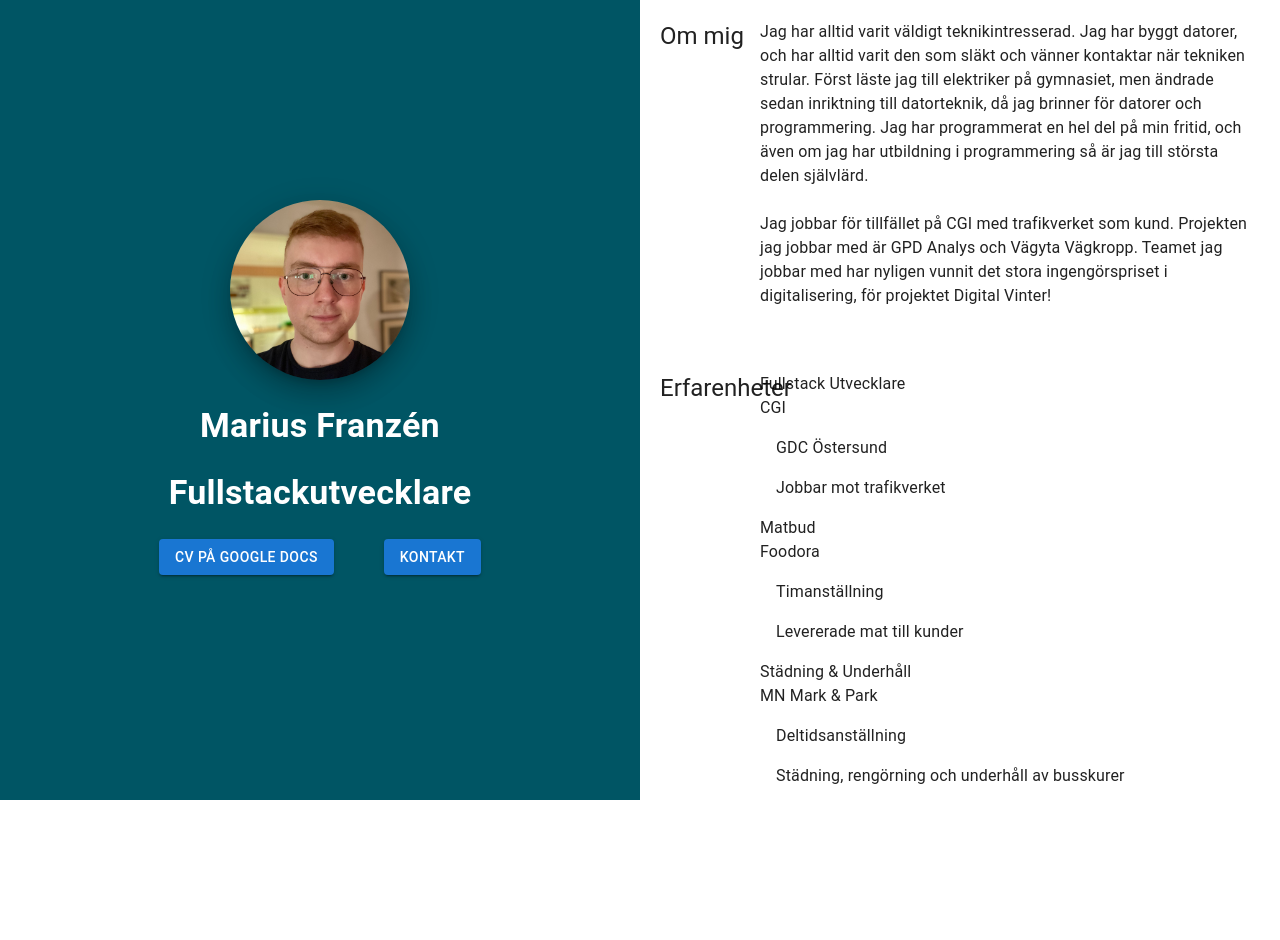
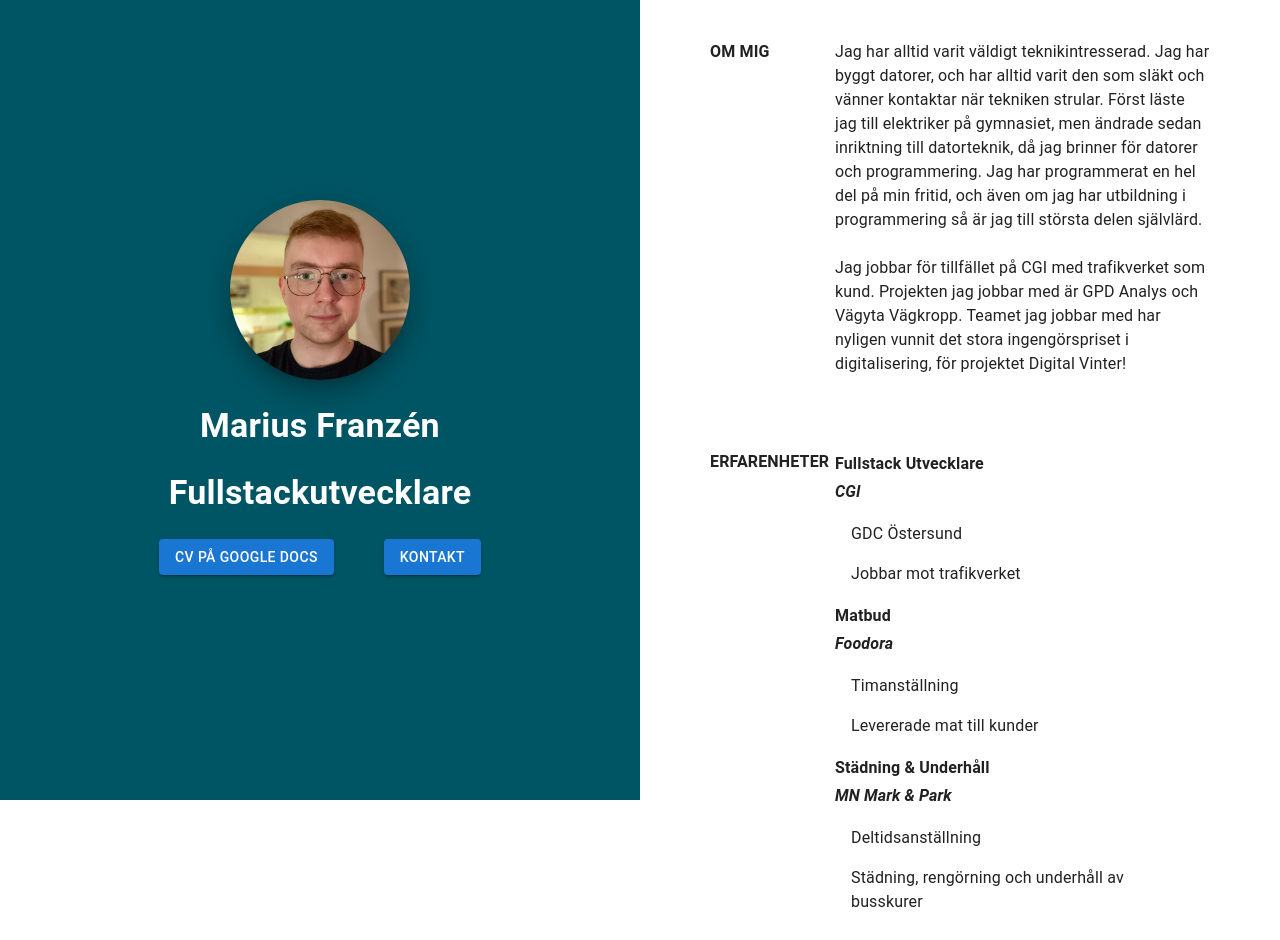
Before and after one commit to mariusfranzen/mariusfranzen.github.io, a React (Create React App) app: page / in a window 1280 px wide. Before the commit the page ends 824 px from the top, so only its background shows below. Built offline with nearby package versions, Linux system fonts and the light colour scheme.

Commit message:
section changes

```diff
--- a/src/components/common/section/Section.tsx
+++ b/src/components/common/section/Section.tsx
@@ -9,7 +9,10 @@ interface Props {
 
 const useStyles = makeStyles({
     root: {
-        padding: "20px"
+        padding: "40px 70px 10px 70px"
+    },
+    text: {
+        textTransform: "uppercase"
     }
 })
 
@@ -18,10 +21,10 @@ function Section({ title, children }: Props): ReactElement {
 
     return (
         <Grid container direction="row" justifyContent="flex-start" alignItems="flex-start" className={classes.root}>
-            <Grid item xs={2}>
-                <Typography variant="h5">{title}</Typography>
+            <Grid item xs={3}>
+                <Typography variant="body1" fontWeight="700" className={classes.text}>{title}</Typography>
             </Grid>
-            <Grid item xs={10}>
+            <Grid item xs={9}>
                 {children}
             </Grid>
         </Grid>
--- a/src/components/experiences/Experience.tsx
+++ b/src/components/experiences/Experience.tsx
@@ -1,4 +1,5 @@
 import { Grid, List, ListItem, Typography } from '@material-ui/core'
+import { makeStyles } from '@material-ui/styles'
 import React, { ReactElement } from 'react'
 import experience from '../../types/experience'
 
@@ -6,16 +7,22 @@ interface Props {
     experience: experience
 }
 
+const useStyles = makeStyles(theme => ({
+
+}))
+
 function Experience({ experience }: Props): ReactElement {
+    const classes = useStyles();
+
     return (
         <Grid container direction="row" justifyContent="flex-start" alignItems="stretch">
             <Grid item>
                 <Grid container direction="column" justifyContent="flex-start" alignItems="flex-start">
                     <Grid item>
-                        <Typography>{experience.title}</Typography>
+                        <Typography variant="subtitle1" fontWeight="bold">{experience.title}</Typography>
                     </Grid>
                     <Grid item>
-                        <Typography>{experience.company}</Typography>
+                        <Typography variant="subtitle1" fontWeight="bold" fontStyle="italic">{experience.company}</Typography>
                     </Grid>
                     <Grid item>
                         {experience.notes ? (
```
